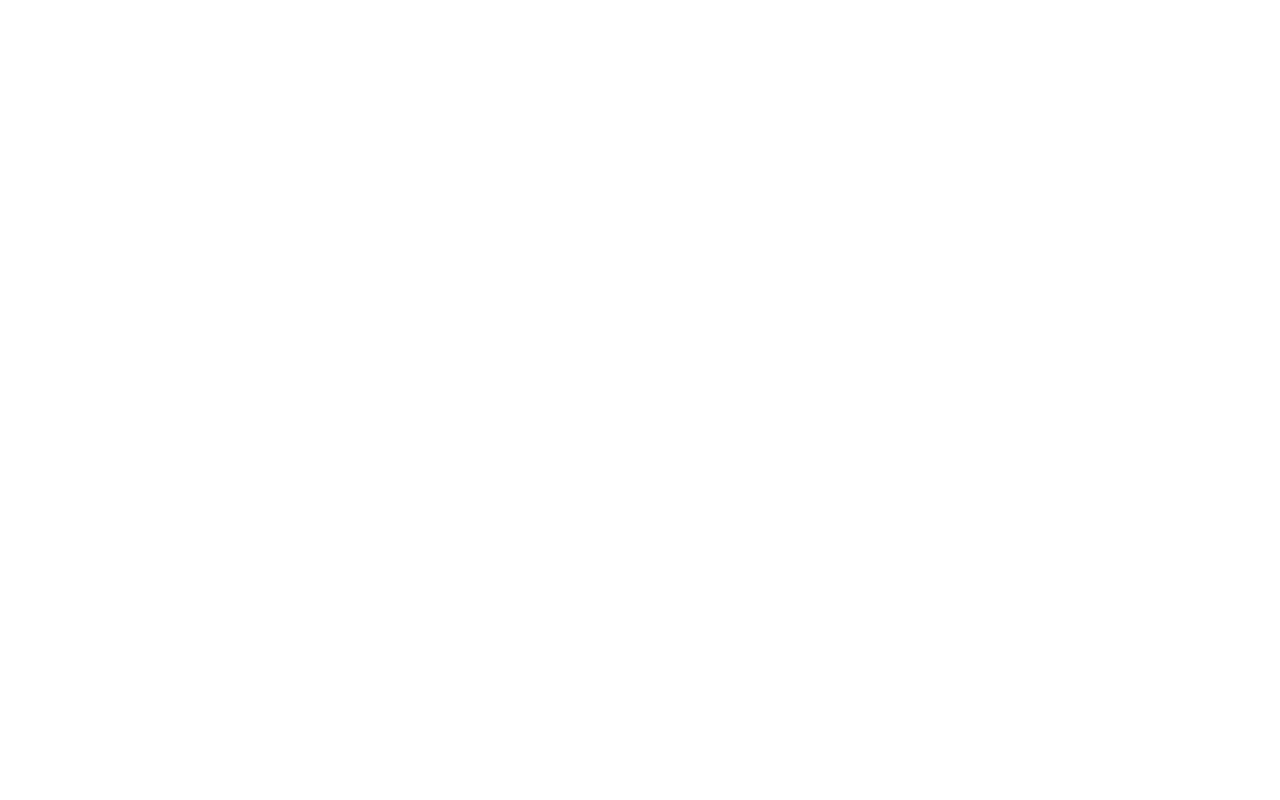
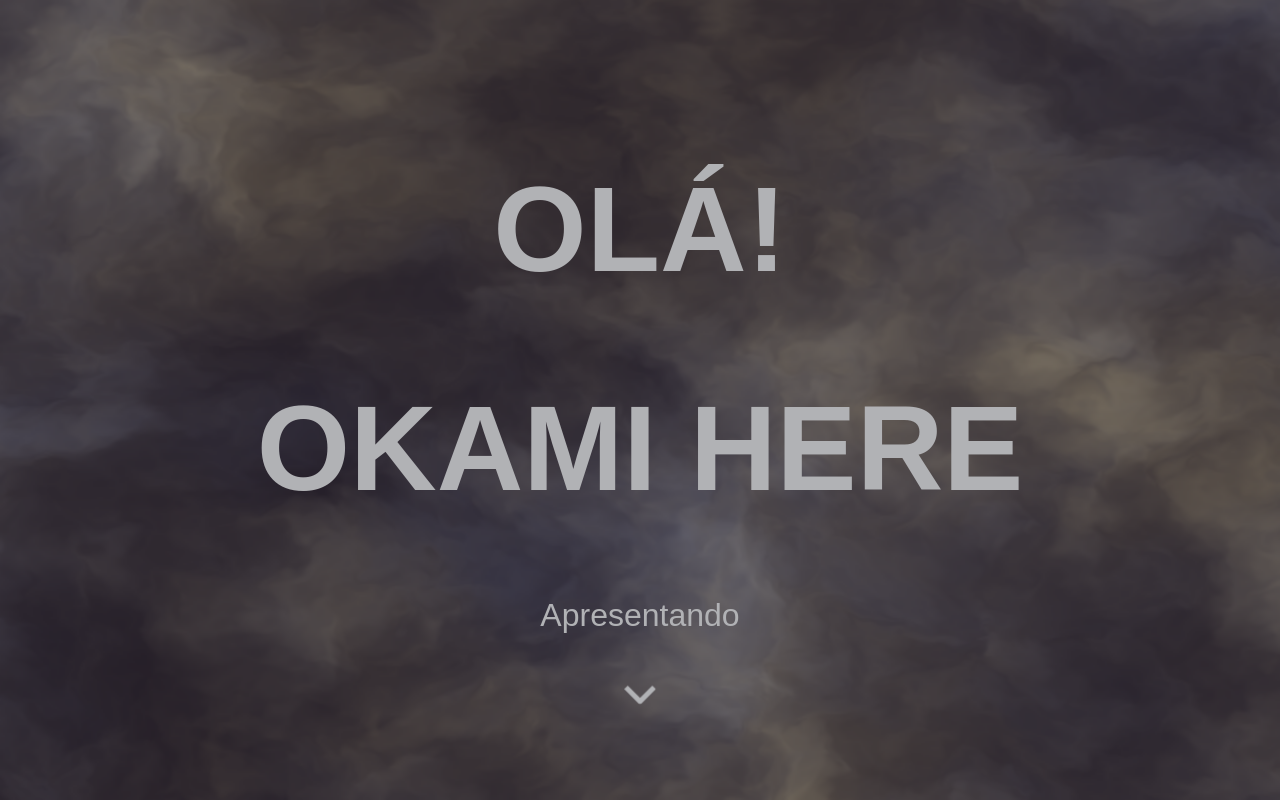
Before and after one commit to Okamihere/Kazami, a plain HTML site: page index.html in a window 1280 px wide. Drawn offline with nearby package versions, Linux system fonts and the light colour scheme; animation ran at ten frames a second; a web font is replaced by a local one.

Commit message:
-Preparação de workflow. -Criação de Hero Section e a base da tela principal á partir de UI.

```diff
--- a/index.html
+++ b/index.html
@@ -1,11 +1,82 @@
 <!DOCTYPE html>
-<html lang="pt-br">
+<html lang="en">
+
 <head>
-    <meta charset="UTF-8">
-    <meta name="viewport" content="width=device-width, initial-scale=1.0">
-    <title>Kazami</title>
+  <meta charset="UTF-8" />
+  <meta name="viewport" content="width=device-width, initial-scale=1.0" />
+
+  <!-- css -->
+  <link rel="stylesheet" href="https://necolas.github.io/normalize.css/latest/normalize.css">
+  <link rel="stylesheet" href="style.css" />
+
+    <!-- JS -->
+  <script src="https://cdn.jsdelivr.net/npm/gsap@3.13.0/dist/gsap.min.js"></script>
+  <script src="https://cdnjs.cloudflare.com/ajax/libs/three.js/r134/three.min.js"></script>
+  <script src="https://cdn.jsdelivr.net/npm/vanta@latest/dist/vanta.fog.min.js"></script>
+
+  <title>Kazami - Okami here.</title>
 </head>
+
 <body>
+  <!-- Div para o Vanta -->
+  <div id="vanta-bg">
+    <section class="hero">
+      <div class="hero-text">
+        <h1>OLÁ!</h1>
+        <h1>OKAMI HERE</h1>
+        <p>Apresentando</p>
+
+      </div>
+
+      <div class="hero-button">
+        <div class="arrow">
+          <svg xmlns="http://www.w3.org/2000/svg" width="31" height="19" viewBox="0 0 31 19" fill="none">
+            <path d="M15.5 13.091L27.556 1L31 4.455L15.5 20L0 4.455L3.444 1L15.5 13.091Z" fill="#b1b2b5" />
+          </svg>
+        </div>
+      </div>
+  </div>
+  </section>
+
+  <!-- frame: Tela de início -->
+  <section id="principal">
+    <div class="frame tela-de-inicio">
+      <h1 class="hero-title">KAZAMI</h1>
+      <script type="module" src="script.js"></script>
+    </div>
+  </section>
+
+  <!-- Vanta -->
+  <script>
+    VANTA.FOG({
+      el: "#vanta-bg",
+      mouseControls: true,
+      touchControls: true,
+      gyroControls: true,
+      minHeight: 200.00,
+      minWidth: 200.00,
+      highlightColor: 0x9d8b5f,
+      midtoneColor: 0x3d4162,
+      lowlightColor: 0x4d526c,
+      baseColor: 0x1e1823,
+      blurFactor: 0.40,
+      speed: 0.2,
+      zoom: 0.9
+    })
+
+    // Quando a página carregar, anima a seta
+    document.addEventListener('DOMContentLoaded', function () {
+      gsap.to('.arrow', {
+        y: 10,          // Move a seta 10px para baixo
+        repeat: -1,     // Repeita infinitamente
+        yoyo: true,     // Faz a animação ir e voltar
+        ease: 'power1.inOut', // Animação suave
+        duration: 0.8    // Duração de cada ciclo
+      });
+    });
+  </script>
+
 
 </body>
+
 </html>
--- a/style.css
+++ b/style.css
@@ -1,3 +1,99 @@
-<style>
+@import url('https://fonts.googleapis.com/css2?family=Chivo:wght@600&display=swap');
 
-</style>
+* {
+  box-sizing: border-box;
+  margin: 0;
+  padding: 0;
+}
+
+html,
+body {
+  width: 100%;
+  height: 100%;
+  user-select: none;
+  overflow-x: hidden;
+  background: #1f1723;
+  font-family: 'Chivo', sans-serif;
+}
+
+#vanta-bg {
+  width: 100%;
+  height: 100vh;
+  position: relative;
+  overflow: hidden;
+}
+
+.hero {
+  display: flex;
+  flex-direction: column;
+  align-items: center;
+  justify-content: center;
+  gap: 5vh;
+  padding: 10vh 5vw;
+  height: 100vh;
+  text-align: center;
+}
+.hero-text h1 {
+  color: #b1b2b5;
+  font-weight: 600;
+  font-size: clamp(2rem, 10vw, 7.5rem);
+}
+p {
+  color: #b1b2b5;
+  font-weight: 300;
+  font-size: clamp(2rem, 10vw, 1.25rem);
+}
+.hero-button {
+  position: relative;
+  width: 101px;
+  height: 101px;
+}
+
+.arrow {
+  position: absolute;
+  top: 50%;
+  left: 50%;
+  transform: translate(-50%, -50%);
+  width: 31px;
+  height: 19px;
+  animation: fancy-bounce 2s ease-in-out infinite;
+}
+
+@keyframes fancy-bounce {
+
+  0%,
+  100% {
+    transform: translate(-50%, -50%) scale(1);
+  }
+
+  30% {
+    transform: translate(-50%, -90%) scale(1.05);
+  }
+
+  70% {
+    transform: translate(-50%, -65%) scale(1.02);
+  }
+}
+
+/* PRINCIPAL */
+.tela-de-inicio {
+  display: flex;
+  flex-direction: column;
+  justify-content: center;
+  align-items: center;
+  padding: 15vh 5vw;
+  background: #b1b2b5;
+  color: #1f1723;
+  height: 100vh;
+  user-select: none;
+}
+
+h2.kazami-title {
+  font-family: 'Chivo', sans-serif;
+  font-weight: 600;
+  font-size: clamp(3rem, 15vw, 10rem);
+  text-align: center !;
+  line-height: 1;
+  word-break: break-word;
+  max-width: 100%;
+}
```
